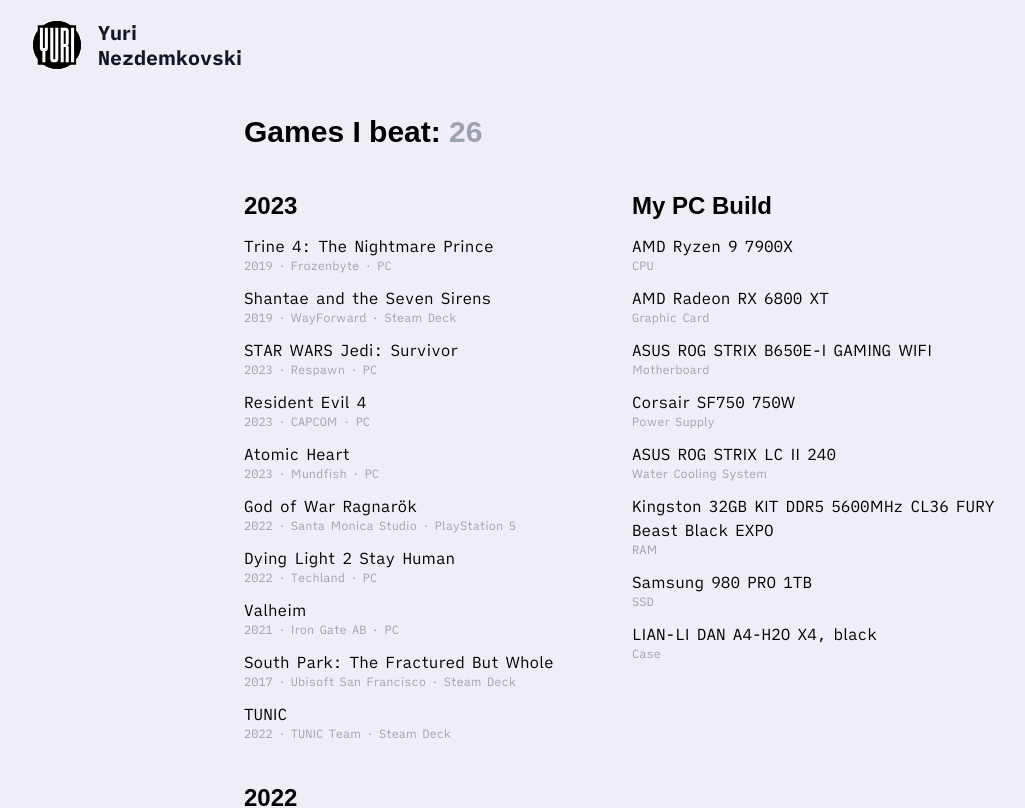
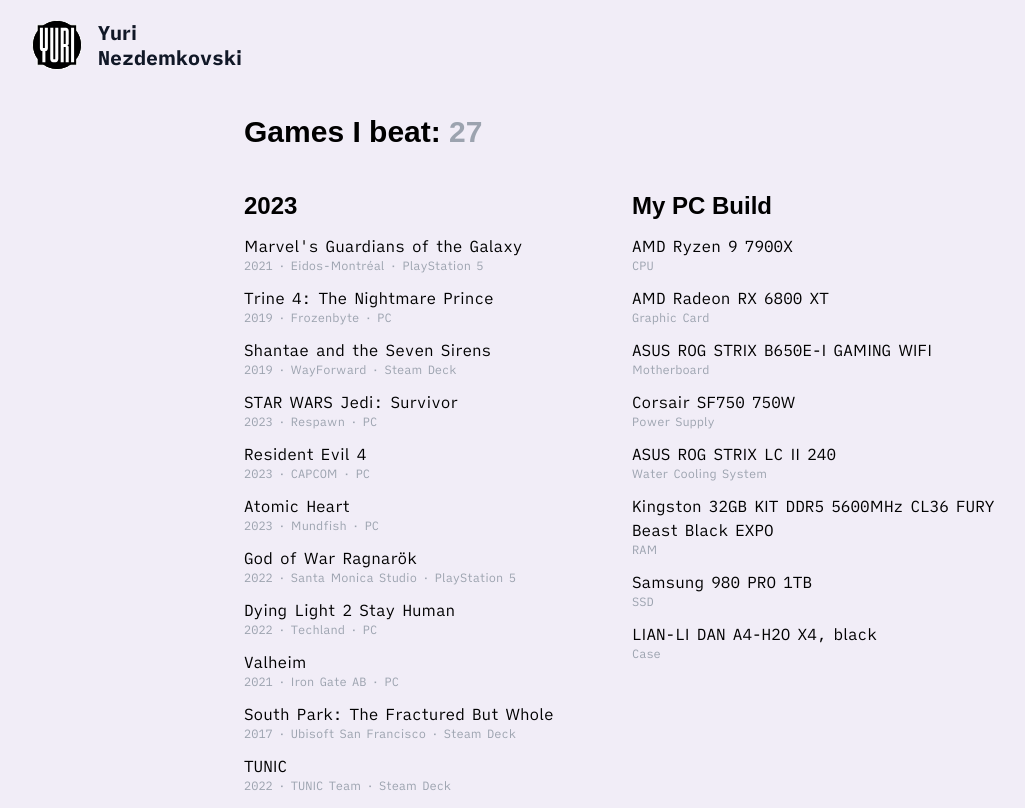
Before and after one commit to nezdemkovski/nezdemkovski.com, a Next.js app: page /games in a window 1280 px wide. Shown: the top 808 px of the page, without its empty margins (12-1037 px from the left). Built offline with nearby package versions, Linux system fonts and the light colour scheme; a web font is replaced by a local one.

Commit message:
feat: add more finished games

```diff
--- a/app/games/data.ts
+++ b/app/games/data.ts
@@ -14,12 +14,6 @@
 }
 
 export const inProgress = [
-  {
-    name: "Marvel's Guardians of the Galaxy",
-    releaseYear: 2021,
-    developer: 'Eidos-Montréal',
-    platform: Platform.PLAYSTATION,
-  },
   {
     name: 'The Legend of Zelda: Tears of the Kingdom',
     releaseYear: 2023,
@@ -66,6 +60,12 @@
 
 export const games = {
   2023: [
+    {
+      name: "Marvel's Guardians of the Galaxy",
+      releaseYear: 2021,
+      developer: 'Eidos-Montréal',
+      platform: Platform.PLAYSTATION,
+    },
     {
       name: 'Trine 4: The Nightmare Prince',
       releaseYear: 2019,
```
